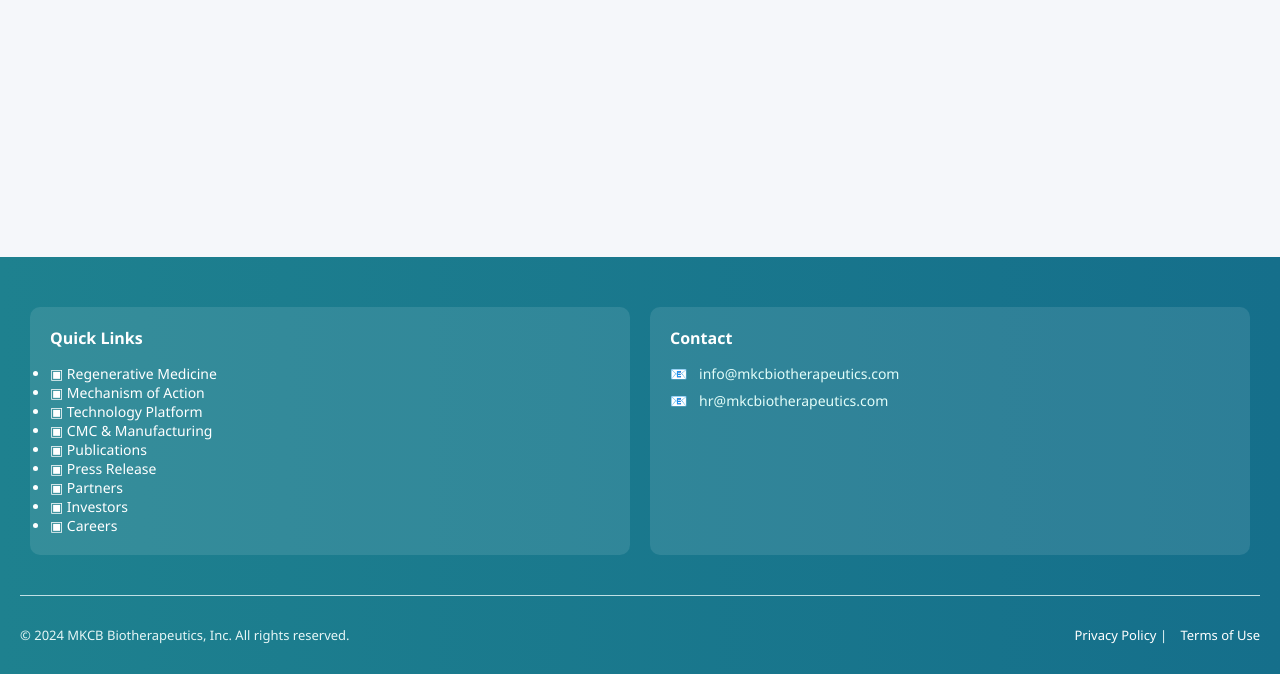
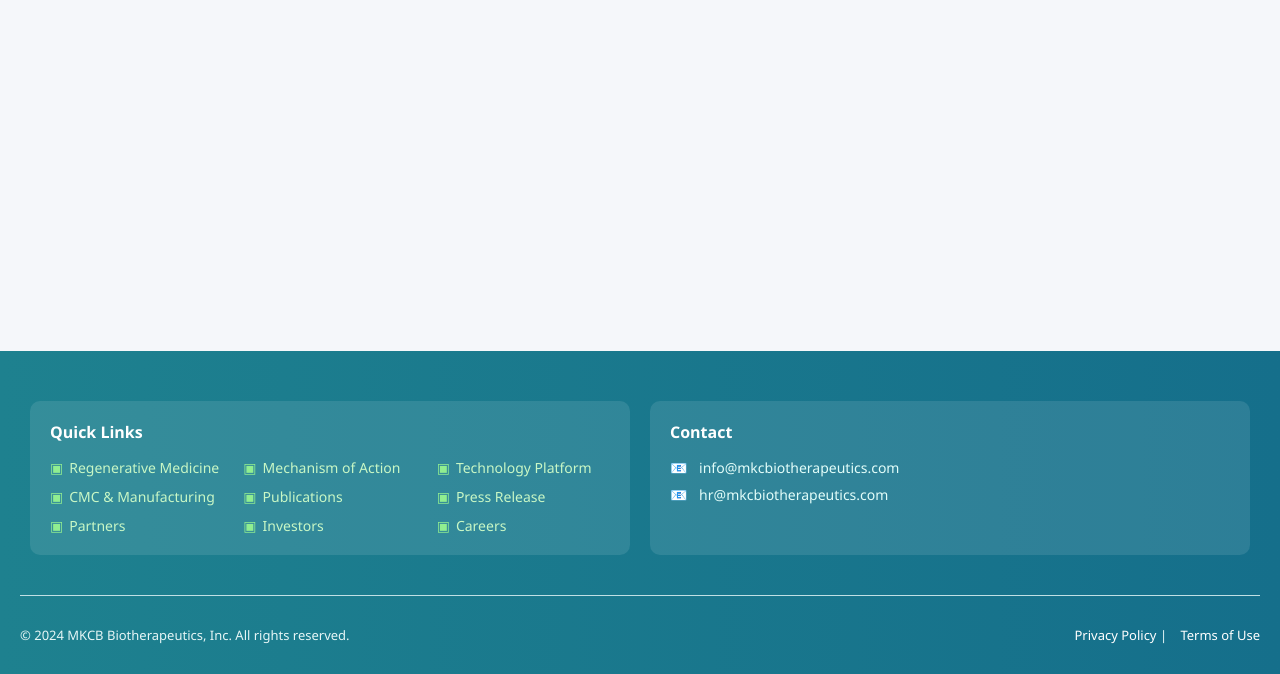
Before and after one commit to Swasthik11/footers, a plain HTML site: page index.html in a window 1280 px wide. Shown: the part 126-800 px from the top of the page. Drawn offline with Linux system fonts and the light colour scheme.

Commit message:
Update index.html

```diff
--- a/index.html
+++ b/index.html
@@ -1,32 +1,33 @@
 <!DOCTYPE html>
 <html lang="en">
 <head>
-  <meta charset="UTF-8">
-  <meta name="viewport" content="width=device-width, initial-scale=1">
-  <title>Sticky Footer with Transparent Boxes</title>
-  <link rel="stylesheet" href="style.css">
+  <meta charset="UTF-8" />
+  <meta name="viewport" content="width=device-width, initial-scale=1" />
+  <title>Responsive Footer</title>
+  <link rel="stylesheet" href="style.css" />
 </head>
 <body>
 
   <div class="main-content">
-    <!-- Your page content goes here -->
+    <!-- Your main content goes here -->
+    <h1 style="text-align: center; padding: 40px;">Welcome to MKCB Biotherapeutics</h1>
   </div>
 
   <footer class="footer">
     <div class="footer-content">
       <div class="footer-section quick-links">
         <h3>Quick Links</h3>
-        <ul>
-          <li><span>▣</span> Regenerative Medicine</li>
-          <li><span>▣</span> Mechanism of Action</li>
-          <li><span>▣</span> Technology Platform</li>
-          <li><span>▣</span> CMC & Manufacturing</li>
-          <li><span>▣</span> Publications</li>
-          <li><span>▣</span> Press Release</li>
-          <li><span>▣</span> Partners</li>
-          <li><span>▣</span> Investors</li>
-          <li><span>▣</span> Careers</li>
-        </ul>
+        <div class="quick-links-grid">
+          <div><span>▣</span> Regenerative Medicine</div>
+          <div><span>▣</span> Mechanism of Action</div>
+          <div><span>▣</span> Technology Platform</div>
+          <div><span>▣</span> CMC & Manufacturing</div>
+          <div><span>▣</span> Publications</div>
+          <div><span>▣</span> Press Release</div>
+          <div><span>▣</span> Partners</div>
+          <div><span>▣</span> Investors</div>
+          <div><span>▣</span> Careers</div>
+        </div>
       </div>
 
       <div class="footer-section contact">
```
